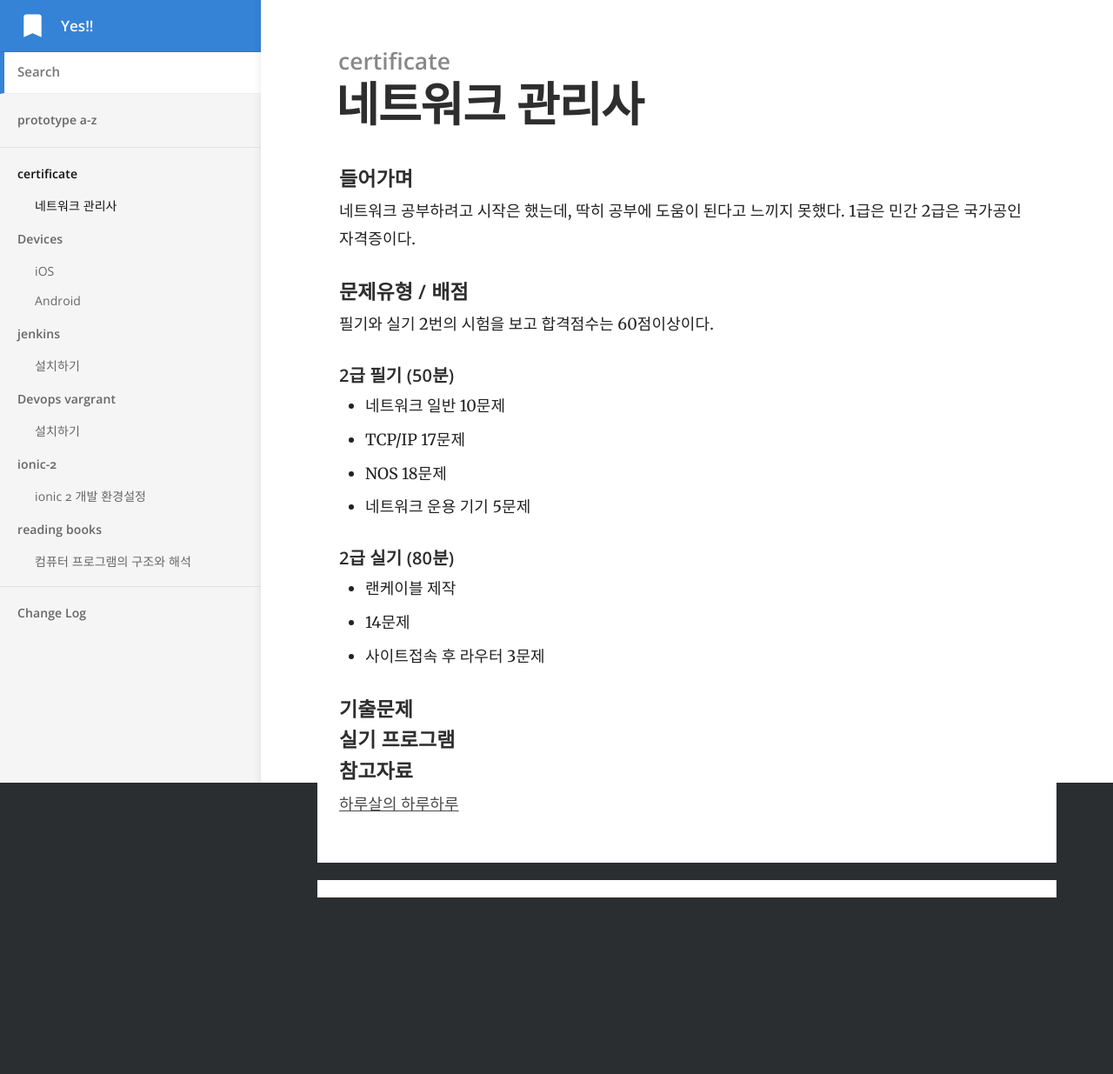
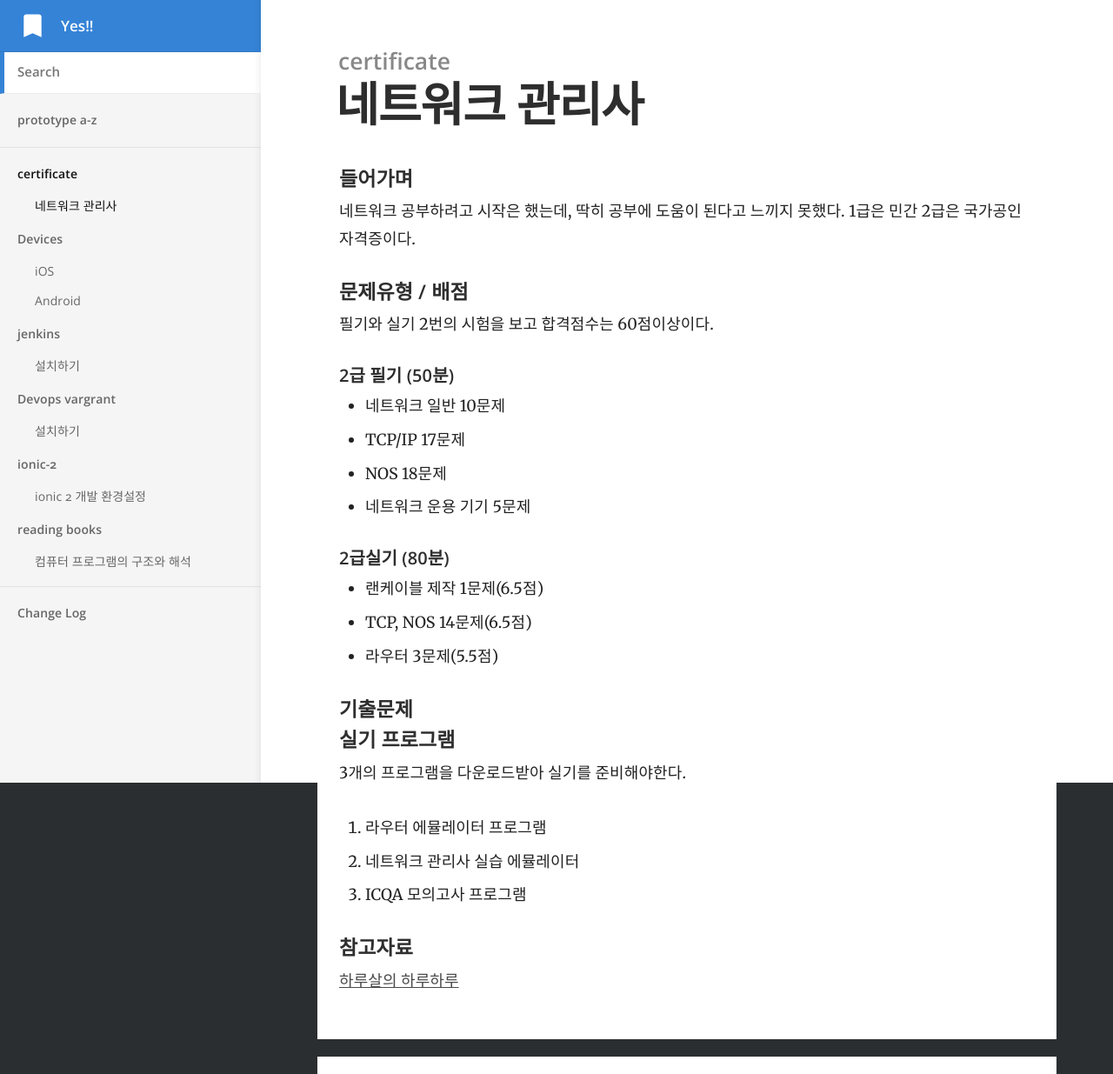
Before and after one commit to j2yes/j2yes.github.io, a Jekyll site: the page built from _docs/certificate/2017-08-01-network.md, in a window 1280 px wide. Shown: the whole page at 87% size. Built offline with Jekyll 4.4.1, drawn with Linux system fonts in a browser that asks for light colours; comment, search, counter and statistics services are not loaded; before the commit the page ends 1032 px from its top, so only the background shows below that.

Commit message:
Updated '_docs/certificate/2017-08-01-network.md' via CloudCannon

```diff
--- a/_docs/certificate/2017-08-01-network.md
+++ b/_docs/certificate/2017-08-01-network.md
@@ -18,14 +18,18 @@ order: 1
 - NOS 18문제
 - 네트워크 운용 기기 5문제
 
-##### 2급 실기 (80분)
-- 랜케이블 제작
-- 14문제
-- 사이트접속 후 라우터 3문제
+##### 2급실기 (80분)
+- 랜케이블 제작 1문제(6.5점)
+- TCP, NOS 14문제(6.5점)
+- 라우터 3문제(5.5점)
 
 #### 기출문제
 
 #### 실기 프로그램
+3개의 프로그램을 다운로드받아 실기를 준비해야한다.
+1. 라우터 에뮬레이터 프로그램
+2. 네트워크 관리사 실습 에뮬레이터
+3. ICQA 모의고사 프로그램
 
 #### 참고자료
 
```
